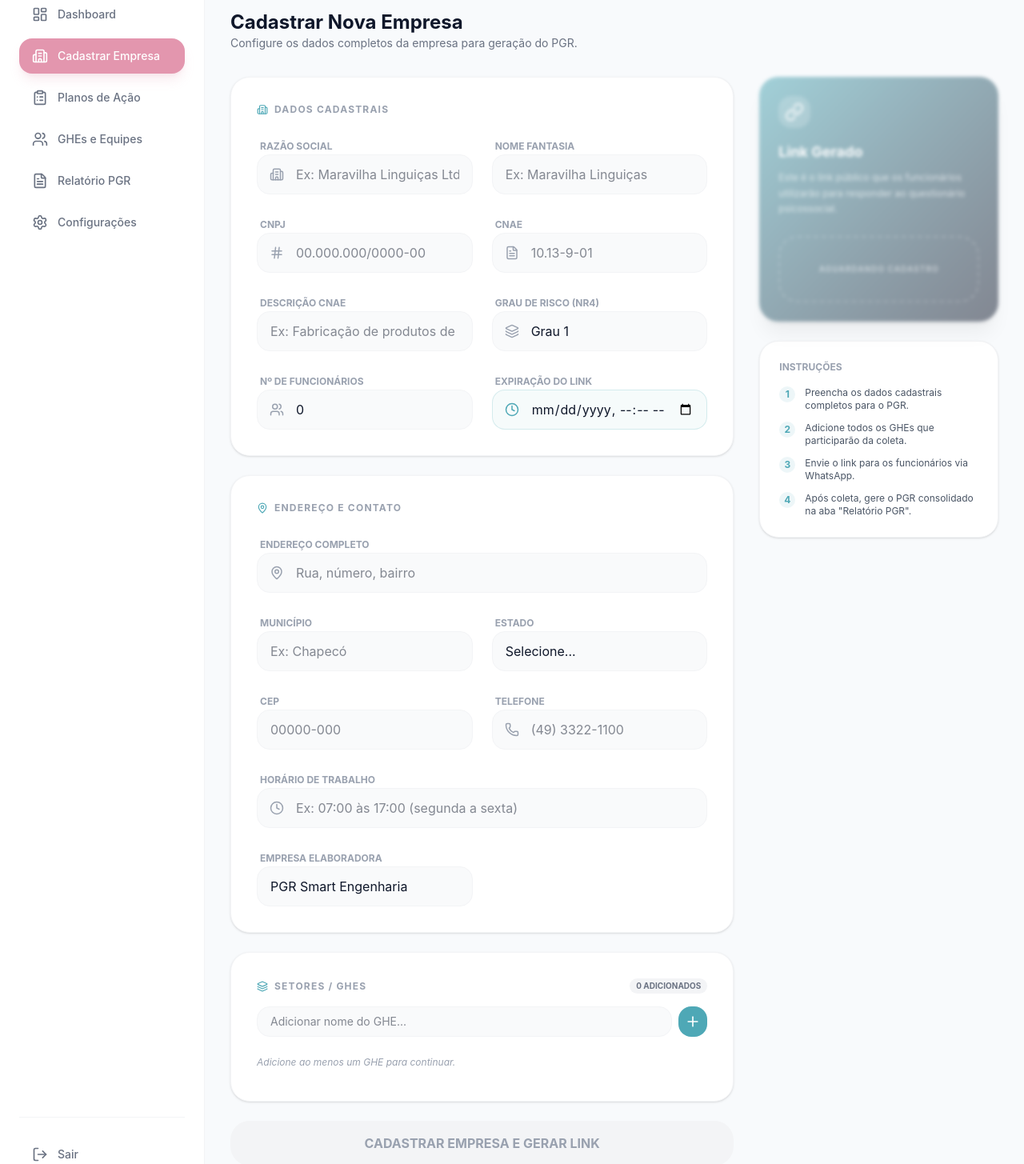
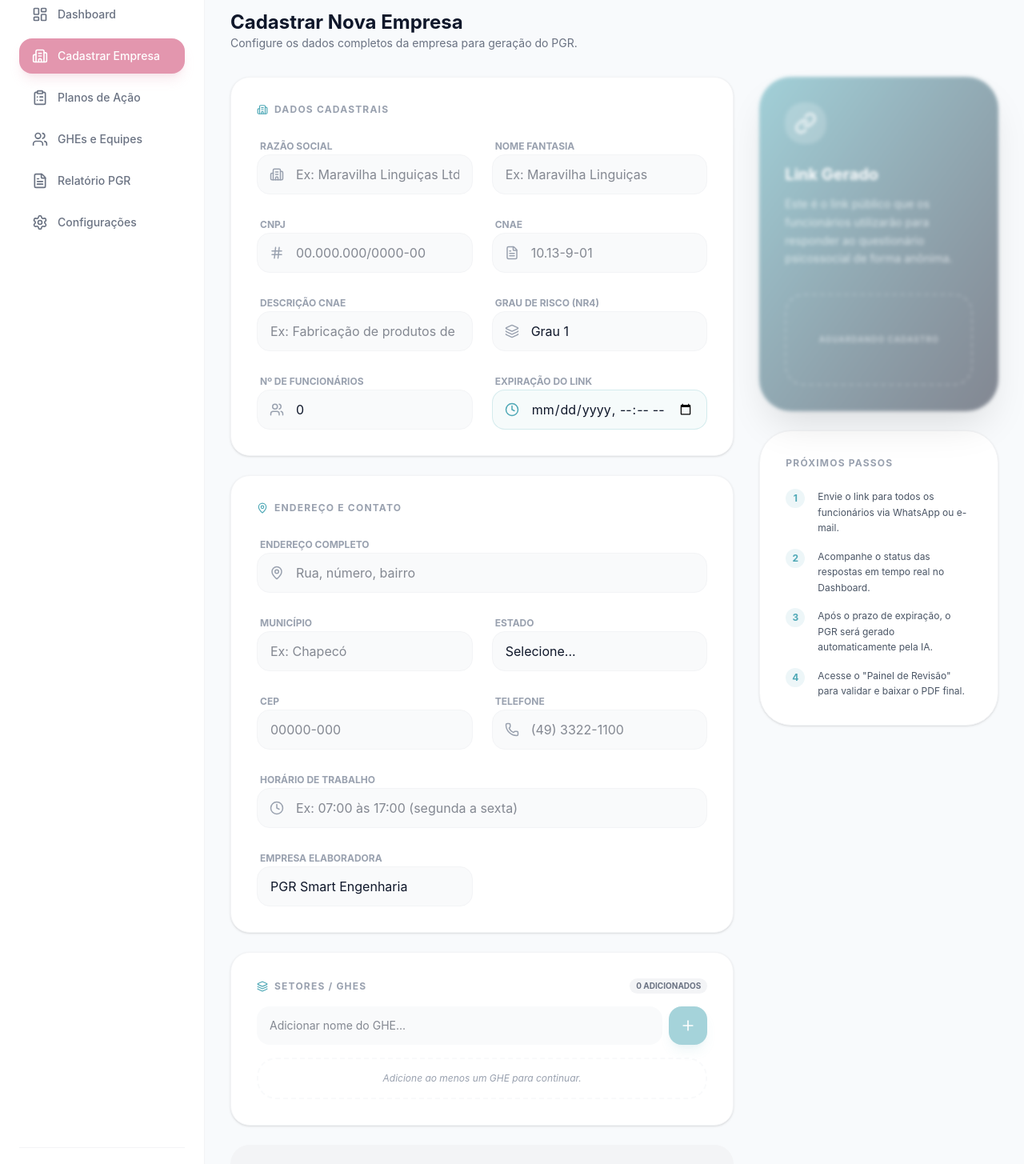
Before and after one commit to igorsantos-ux/NR1---Psicosocial, a React (Vite) app in the folder frontend/: page /admin/companies in a window 1280 px wide. Shown: the part 100-1555 px from the top of the page at 80% size. Built offline with nearby package versions, Linux system fonts and the light colour scheme.

Commit message:
fix: corrigido bug de renderização de GHEs e implementado ErrorBoundary

```diff
--- a/frontend/src/pages/RegisterCompany.tsx
+++ b/frontend/src/pages/RegisterCompany.tsx
@@ -1,8 +1,16 @@
 import React, { useState } from 'react';
+import { v4 as uuidv4 } from 'uuid';
 import Layout from '../components/Layout';
-import { Building2, FileText, Hash, Layers, Plus, Trash2, Link as LinkIcon, Copy, CheckCircle2, MapPin, Phone, Users, Clock } from 'lucide-react';
+import { Building2, FileText, Hash, Layers, Plus, Trash2, Link as LinkIcon, Copy, CheckCircle2, MapPin, Phone, Users, Clock, Briefcase } from 'lucide-react';
 import api from '../api/api';
 import Toast from '../components/Toast';
+
+interface GHE {
+  id: string;
+  nome: string;
+  codigo?: string;
+  cargos?: string[];
+}
 
 export default function RegisterCompany() {
   const [formData, setFormData] = useState({
@@ -23,37 +31,62 @@ export default function RegisterCompany() {
     empresaElaboradora: 'PGR Smart Engenharia',
     engenheiroId: 'fb098935-d227-4638-89c0-63ceba51532f' // ID fixo para desenvolvimento/Denis
   });
-  const [ghes, setGhes] = useState<any[]>([]);
-  const [newGhe, setNewGhe] = useState('');
+
+  const [ghes, setGhes] = useState<GHE[]>([]);
+  const [newGheNome, setNewGheNome] = useState('');
   const [loading, setLoading] = useState(false);
   const [generatedLink, setGeneratedLink] = useState('');
   const [copied, setCopied] = useState(false);
   const [toast, setToast] = useState({ show: false, message: '', type: 'success' as 'success' | 'error' });
 
   const handleAddGhe = () => {
-    if (newGhe.trim() && !ghes.find(g => g.nome === newGhe.trim())) {
-      setGhes([...ghes, {
-        codigo: `GHE ${String(ghes.length + 1).padStart(2, '0')}`,
-        nome: newGhe.trim(),
-        cargos: [] // Inicialmente sem cargos, pode ser expandido
-      }]);
-      setNewGhe('');
+    const nome = newGheNome.trim();
+    if (!nome) return;
+
+    // Evita duplicatas
+    if (ghes.some(g => g.nome.toLowerCase() === nome.toLowerCase())) {
+      setToast({ show: true, message: 'Este GHE já foi adicionado.', type: 'error' });
+      return;
     }
+
+    const novoGhe: GHE = {
+      id: uuidv4(),
+      nome,
+      codigo: `GHE ${String(ghes.length + 1).padStart(2, '0')}`,
+      cargos: []
+    };
+
+    setGhes(prev => [...prev, novoGhe]);
+    setNewGheNome('');
   };
 
-  const removeGhe = (index: number) => {
-    setGhes(ghes.filter((_, i) => i !== index));
+  const removeGhe = (id: string) => {
+    setGhes(prev => prev.filter(g => g.id !== id));
+  };
+
+  const handleKeyDown = (e: React.KeyboardEvent<HTMLInputElement>) => {
+    if (e.key === 'Enter') {
+      e.preventDefault();
+      handleAddGhe();
+    }
   };
 
   const handleSubmit = async (e: React.FormEvent) => {
     e.preventDefault();
     setLoading(true);
     try {
+      // O backend espera o formato { nome, codigo, cargos } para os GHEs
+      const ghesPayload = ghes.map(g => ({
+        nome: g.nome,
+        codigo: g.codigo,
+        cargos: g.cargos
+      }));
+
       const response = await api.post('/empresas', {
         ...formData,
         totalFuncionarios: Number(formData.totalFuncionarios),
         grauRiscoNr4: Number(formData.grauRiscoNr4),
-        ghes
+        ghes: ghesPayload
       });
 
       const token = response.data.empresa.tokenColeta;
@@ -320,115 +353,126 @@ export default function RegisterCompany() {
                   <input
                     type="text"
                     placeholder="Adicionar nome do GHE..."
-                    className="flex-1 px-4 py-2 text-sm rounded-xl border border-gray-100 bg-gray-50 focus:bg-white outline-none"
-                    value={newGhe}
-                    onChange={e => setNewGhe(e.target.value)}
-                    onKeyPress={e => e.key === 'Enter' && (e.preventDefault(), handleAddGhe())}
+                    className="flex-1 px-4 py-3 rounded-xl bg-gray-50 border-0 focus:ring-2 focus:ring-clinicfy-teal transition-all outline-none text-sm"
+                    value={newGheNome}
+                    onChange={e => setNewGheNome(e.target.value)}
+                    onKeyDown={handleKeyDown}
                   />
                   <button
                     type="button"
                     onClick={handleAddGhe}
-                    className="p-2 rounded-xl bg-clinicfy-teal text-white hover:opacity-90 transition-opacity"
+                    disabled={!newGheNome.trim()}
+                    className="w-12 h-12 rounded-xl bg-clinicfy-teal text-white hover:opacity-90 transition-all disabled:opacity-50 flex items-center justify-center shadow-lg shadow-clinicfy-teal/20"
                   >
                     <Plus size={20} />
                   </button>
                 </div>
 
-                <div className="flex flex-wrap gap-2">
-                  {ghes.map((ghe, index) => (
-                    <div key={index} className="flex items-center gap-2 px-3 py-1.5 bg-clinicfy-teal/5 text-clinicfy-teal rounded-lg border border-clinicfy-teal/10 text-xs font-semibold group">
-                      {ghe}
+                <div className="space-y-2">
+                  {ghes.map((ghe) => (
+                    <div key={ghe.id} className="flex items-center justify-between px-4 py-3 bg-clinicfy-teal/5 text-clinicfy-teal rounded-2xl border border-clinicfy-teal/10 group animate-in fade-in slide-in-from-top-2 duration-300">
+                      <div className="flex items-center gap-3">
+                        <div className="w-8 h-8 bg-clinicfy-teal/10 rounded-lg flex items-center justify-center text-[10px]">
+                          <Briefcase size={14} />
+                        </div>
+                        <div>
+                          <p className="text-xs font-bold text-clinicfy-dark">{ghe.nome}</p>
+                          <p className="text-[9px] text-gray-400 uppercase tracking-widest">{ghe.codigo}</p>
+                        </div>
+                      </div>
                       <button
                         type="button"
-                        onClick={() => removeGhe(index)}
-                        className="text-gray-400 hover:text-red-500 transition-colors"
+                        onClick={() => removeGhe(ghe.id)}
+                        className="p-2 text-gray-400 hover:text-red-500 transition-colors"
                       >
-                        <Trash2 size={14} />
+                        <Trash2 size={16} />
                       </button>
                     </div>
                   ))}
                   {ghes.length === 0 && (
-                    <p className="text-xs text-gray-400 italic py-2">Adicione ao menos um GHE para continuar.</p>
+                    <p className="text-xs text-gray-400 italic py-4 text-center border-2 border-dashed border-gray-50 rounded-2xl">
+                      Adicione ao menos um GHE para continuar.
+                    </p>
                   )}
                 </div>
               </div>
 
               <button
                 disabled={loading || ghes.length === 0}
-                className={`w-full py-4 rounded-2xl font-bold flex items-center justify-center gap-2 transition-all ${loading || ghes.length === 0
+                className={`w-full py-5 rounded-3xl font-bold flex items-center justify-center gap-2 transition-all ${loading || ghes.length === 0
                   ? 'bg-gray-100 text-gray-400 cursor-not-allowed'
-                  : 'bg-clinicfy-pink text-white shadow-lg shadow-clinicfy-pink/20 hover:scale-[1.01] active:scale-[0.99]'
+                  : 'bg-clinicfy-pink text-white shadow-xl shadow-clinicfy-pink/20 hover:scale-[1.01] active:scale-[0.99]'
                   }`}
               >
-                {loading ? 'Cadastrando...' : 'CADASTRAR EMPRESA E GERAR LINK'}
+                {loading ? 'Processando...' : 'CADASTRAR EMPRESA E GERAR LINK'}
               </button>
             </form>
           </div>
 
           <div className="space-y-6">
-            <div className={`bg-gradient-to-br from-clinicfy-teal to-clinicfy-dark p-6 rounded-3xl text-white shadow-xl transition-all duration-500 ${generatedLink ? 'opacity-100 translate-y-0' : 'opacity-50 blur-[2px]'}`}>
-              <div className="bg-white/20 p-2 rounded-xl w-fit mb-4">
-                <LinkIcon size={24} />
+            <div className={`bg-gradient-to-br from-clinicfy-teal to-clinicfy-dark p-8 rounded-[40px] text-white shadow-2xl transition-all duration-500 ${generatedLink ? 'opacity-100 translate-y-0' : 'opacity-50 blur-[2px]'}`}>
+              <div className="bg-white/20 p-3 rounded-2xl w-fit mb-6">
+                <LinkIcon size={28} />
               </div>
-              <h3 className="font-bold text-lg mb-2">Link Gerado</h3>
-              <p className="text-white/70 text-xs mb-6 leading-relaxed">
-                Este é o link público que os funcionários utilizarão para responder ao questionário psicossocial.
+              <h3 className="font-bold text-xl mb-3">Link Gerado</h3>
+              <p className="text-white/70 text-sm mb-8 leading-relaxed">
+                Este é o link público que os funcionários utilizarão para responder ao questionário psicossocial de forma anônima.
               </p>
 
               {generatedLink ? (
                 <div className="space-y-4">
-                  <div className="bg-white/10 rounded-xl p-3 break-all text-[11px] font-mono border border-white/20">
+                  <div className="bg-white/10 rounded-2xl p-4 break-all text-[11px] font-mono border border-white/20 leading-relaxed">
                     {generatedLink}
                   </div>
                   <button
                     onClick={copyToClipboard}
-                    className="w-full py-3 rounded-xl bg-white text-clinicfy-dark font-bold text-xs flex items-center justify-center gap-2 hover:bg-clinicfy-light transition-colors"
+                    className="w-full py-4 rounded-2xl bg-white text-clinicfy-dark font-bold text-sm flex items-center justify-center gap-2 hover:bg-clinicfy-light transition-all active:scale-95"
                   >
                     {copied ? (
                       <>
-                        <CheckCircle2 size={16} className="text-green-500" />
-                        COPIADO!
+                        <CheckCircle2 size={18} className="text-green-500" />
+                        COPIADO COM SUCESSO!
                       </>
                     ) : (
                       <>
-                        <Copy size={16} />
+                        <Copy size={18} />
                         COPIAR LINK
                       </>
                     )}
                   </button>
                   <button
                     onClick={shareWhatsApp}
-                    className="w-full py-3 rounded-xl bg-[#25D366] text-white font-bold text-xs flex items-center justify-center gap-2 hover:opacity-90 transition-opacity"
+                    className="w-full py-4 rounded-2xl bg-[#25D366] text-white font-bold text-sm flex items-center justify-center gap-2 hover:opacity-90 transition-all active:scale-95"
                   >
-                    <Phone size={16} />
+                    <Phone size={18} />
                     COMPARTILHAR WHATSAPP
                   </button>
                 </div>
               ) : (
-                <div className="py-8 text-center border-2 border-dashed border-white/20 rounded-2xl">
+                <div className="py-12 text-center border-2 border-dashed border-white/20 rounded-3xl">
                   <p className="text-[10px] font-bold uppercase tracking-widest opacity-50">Aguardando Cadastro</p>
                 </div>
               )}
             </div>
 
-            <div className="bg-white p-6 rounded-3xl border border-gray-100 shadow-sm">
-              <h4 className="text-xs font-bold text-gray-400 uppercase mb-4">Instruções</h4>
-              <ul className="space-y-3">
-                <li className="flex gap-3 text-xs text-gray-600">
-                  <div className="w-5 h-5 rounded-full bg-clinicfy-teal/10 text-clinicfy-teal flex items-center justify-center font-bold flex-shrink-0">1</div>
-                  <span>Preencha os dados cadastrais completos para o PGR.</span>
+            <div className="bg-white p-8 rounded-[40px] border border-gray-100 shadow-sm">
+              <h4 className="text-xs font-bold text-gray-400 uppercase mb-6 tracking-widest">Próximos Passos</h4>
+              <ul className="space-y-4">
+                <li className="flex gap-4 text-xs text-gray-600 leading-relaxed">
+                  <div className="w-6 h-6 rounded-xl bg-clinicfy-teal/10 text-clinicfy-teal flex items-center justify-center font-bold flex-shrink-0">1</div>
+                  <span>Envie o link para todos os funcionários via WhatsApp ou e-mail.</span>
                 </li>
-                <li className="flex gap-3 text-xs text-gray-600">
-                  <div className="w-5 h-5 rounded-full bg-clinicfy-teal/10 text-clinicfy-teal flex items-center justify-center font-bold flex-shrink-0">2</div>
-                  <span>Adicione todos os GHEs que participarão da coleta.</span>
+                <li className="flex gap-4 text-xs text-gray-600 leading-relaxed">
+                  <div className="w-6 h-6 rounded-xl bg-clinicfy-teal/10 text-clinicfy-teal flex items-center justify-center font-bold flex-shrink-0">2</div>
+                  <span>Acompanhe o status das respostas em tempo real no Dashboard.</span>
                 </li>
-                <li className="flex gap-3 text-xs text-gray-600">
-                  <div className="w-5 h-5 rounded-full bg-clinicfy-teal/10 text-clinicfy-teal flex items-center justify-center font-bold flex-shrink-0">3</div>
-                  <span>Envie o link para os funcionários via WhatsApp.</span>
+                <li className="flex gap-4 text-xs text-gray-600 leading-relaxed">
+                  <div className="w-6 h-6 rounded-xl bg-clinicfy-teal/10 text-clinicfy-teal flex items-center justify-center font-bold flex-shrink-0">3</div>
+                  <span>Após o prazo de expiração, o PGR será gerado automaticamente pela IA.</span>
                 </li>
-                <li className="flex gap-3 text-xs text-gray-600">
-                  <div className="w-5 h-5 rounded-full bg-clinicfy-teal/10 text-clinicfy-teal flex items-center justify-center font-bold flex-shrink-0">4</div>
-                  <span>Após coleta, gere o PGR consolidado na aba "Relatório PGR".</span>
+                <li className="flex gap-4 text-xs text-gray-600 leading-relaxed">
+                  <div className="w-6 h-6 rounded-xl bg-clinicfy-teal/10 text-clinicfy-teal flex items-center justify-center font-bold flex-shrink-0">4</div>
+                  <span>Acesse o "Painel de Revisão" para validar e baixar o PDF final.</span>
                 </li>
               </ul>
             </div>
```
Also changed, not shown: frontend/package.json (+5 -3 lines), frontend/src/App.tsx (+41 -1 lines), 1 other file (tests, documents, lock files or other folders).
